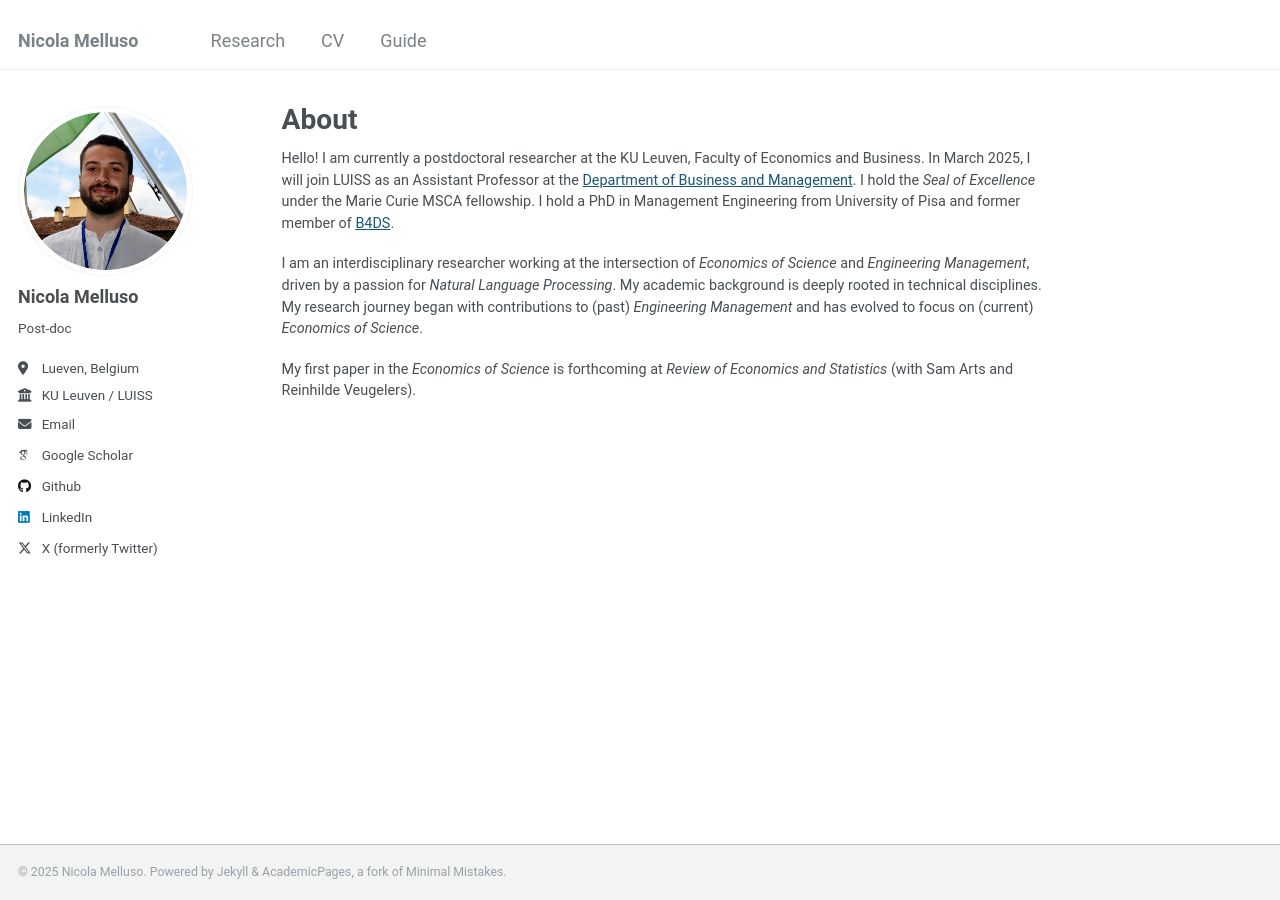
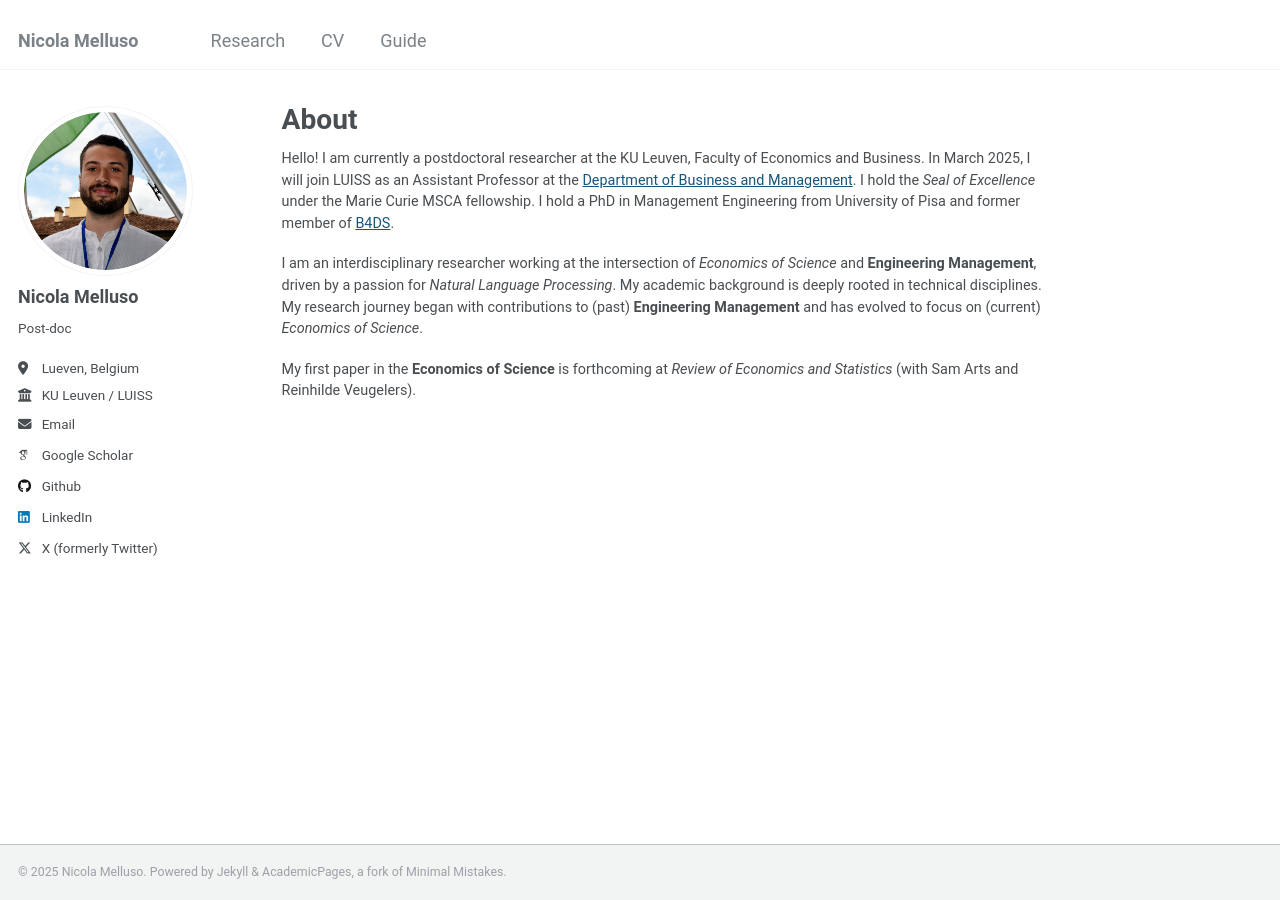
Before and after one commit to nicolamelluso/nicolamelluso.github.io, a Jekyll site: the page built from _pages/about.md, in a window 1280 px wide. Built offline with Jekyll 4.4.1, drawn with Linux system fonts in a browser that asks for light colours; some web fonts are replaced.

```diff
--- a/_pages/about.md
+++ b/_pages/about.md
@@ -9,6 +9,6 @@ redirect_from:
 
 Hello! I am currently a postdoctoral researcher at the KU Leuven, Faculty of Economics and Business. In March 2025, I will join LUISS as an Assistant Professor at the [Department of Business and Management](https://impresaemanagement.luiss.it/). I hold the _Seal of Excellence_ under the Marie Curie MSCA fellowship. I hold a PhD in Management Engineering from University of Pisa and former member of [B4DS](http://b4ds.unipi.it/).
 
-I am an interdisciplinary researcher working at the intersection of *Economics of Science* and *Engineering Management*, driven by a passion for _Natural Language Processing_. My academic background is deeply rooted in technical disciplines. My research journey began with contributions to (past) *Engineering Management* and has evolved to focus on (current) *Economics of Science*.
+I am an interdisciplinary researcher working at the intersection of *Economics of Science* and **Engineering Management**, driven by a passion for _Natural Language Processing_. My academic background is deeply rooted in technical disciplines. My research journey began with contributions to (past) **Engineering Management** and has evolved to focus on (current) *Economics of Science*.
 
-My first paper in the *Economics of Science* is forthcoming at _Review of Economics and Statistics_ (with Sam Arts and Reinhilde Veugelers).
+My first paper in the **Economics of Science** is forthcoming at _Review of Economics and Statistics_ (with Sam Arts and Reinhilde Veugelers).
```
